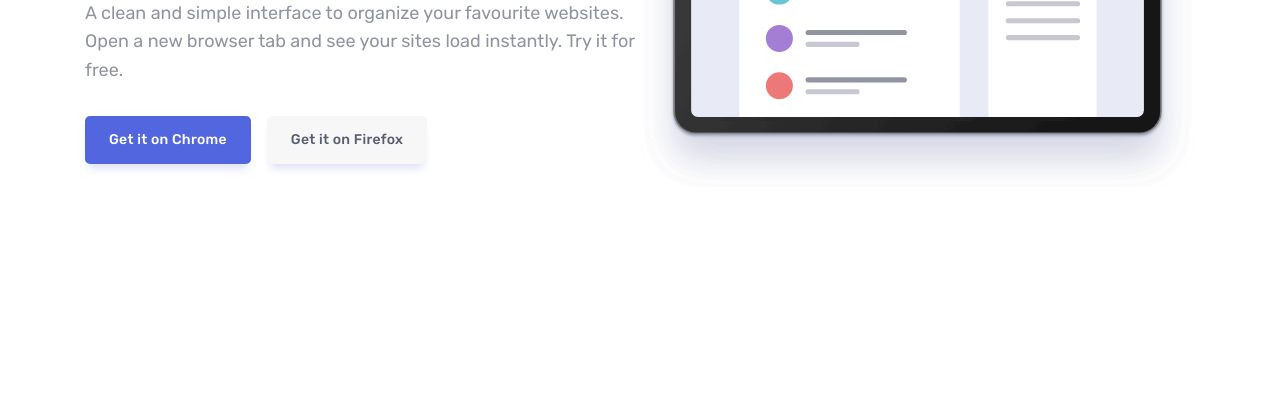
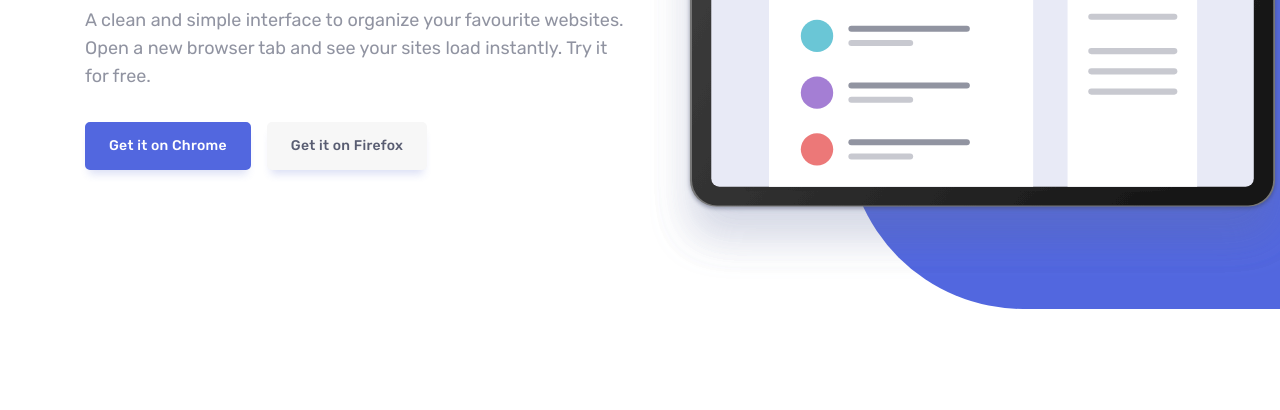
Before and after one commit to yudin7324/bookmark-landing-page, a website: page index.html in a window 1280 px wide. Shown: the part 390-800 px from the top of the page. Drawn offline with Linux system fonts and the light colour scheme.

Commit message:
completed hero

```diff
--- a/assets/scss/_hero.scss
+++ b/assets/scss/_hero.scss
@@ -1,42 +1,107 @@
 .hero {
+  overflow: hidden;
 
   &__wrap {
-    display: grid;
-    grid-template-columns: repeat(2, 1fr);
-    align-items: flex-end;
-    padding-top: 108px;
-    padding-bottom: 100px;
+    position: relative;
+    display: flex;
+    flex-direction: column-reverse;
+    gap: 48px;
+    padding-top: 80px;
+    padding-bottom: 70px;
+    z-index: 2;
+
+    @media (min-width: 1120px) {
+      display: grid;
+      grid-template-columns: 1fr;
+      grid-template-columns: 1fr 1fr;
+      gap: 20px;
+      padding-top: 108px;
+      padding-bottom: 80px;
+    }
   }
 
   &__image {
-    &.responsive-media {
-      &::before {
-        padding-top: 66.78;
+    position: relative;
+
+    @media (min-width: 1250px) {
+      margin-right: -120px;
+      padding-bottom: 30px;
+    }
+
+    &::after {
+      content: "";
+      position: absolute;
+      right: -90%;
+      bottom: 0px;
+      width: 577px;
+      height: 203px;
+      border-radius: 316px;
+      background-color: var(--color-blue-600);
+      z-index: -1;
+
+      @media (min-width: 600px) {
+        right: -40%;
       }
+
+      @media (min-width: 1250px) {
+        height: 352px;
+        width: 1000px;
+        right: -80%;
+      }
+    }
+
+    img {
+      object-fit: contain;
+      width: 100%;
+      height: 100%;
     }
   }
 
   &__content {
-    padding-bottom: 23px;
+    display: flex;
+    flex-direction: column;
+    align-items: center;
+    text-align: center;
+
+    @media (min-width: 768px) {
+      align-items: flex-start;
+      text-align: start;
+      padding-top: 71px;
+      padding-bottom: 23px;
+    }
   }
 
   &__title {
     font-weight: 500;
-    font-size: 48px;
-    line-height: 1.08;
+    line-height: 1.33;
+    font-size: 30px;
+
+    @media (min-width: 768px) {
+      font-size: 48px;
+      line-height: 1.08;
+    }
   }
 
   &__text {
-    font-size: 18px;
-    line-height: 1.56;
+    font-size: 15px;
+    line-height: 1.67;
     margin-top: 24px;
     opacity: 0.5;
+
+    @media (min-width: 768px) {
+      font-size: 18px;
+      line-height: 1.56;
+    }
   }
 
   &__btns {
     display: flex;
     align-items: center;
-    gap: 16px;
+    gap: 14px;
     margin-top: 32px;
+
+    @media (min-width: 768px) {
+      gap: 16px;
+    }
   }
 }
--- a/assets/scss/main.scss
+++ b/assets/scss/main.scss
@@ -57,12 +57,17 @@
   line-height: 2;
   letter-spacing: 0.02em;
   color: var(--color-white);
-  padding: 8px 22px;
+  padding: 8px 15px;
   background-color: var(--color-blue-600);
   border: 2px solid var(--color-blue-600);
   border-radius: 5px;
   box-shadow: 0 8px 8px -4px rgba(73, 93, 207, 0.2);
   transition: all 0.3s ease-in-out;
+  white-space: nowrap;
+
+  @media (min-width: 768px) {
+    padding: 8px 22px;
+  }
 
   @media (hover: hover) {
     &:hover {
--- a/index.html
+++ b/index.html
@@ -70,7 +70,7 @@
             </div>
           </div>
 
-          <figure class="hero__image responsive-media">
+          <figure class="hero__image">
             <img src="./assets/images/illustration-hero.svg" alt="hero illustration">
           </figure>
 
```
Also changed, not shown: assets/scss/_header.scss (+3 -3 lines), assets/css/main.css, 1 other file.
